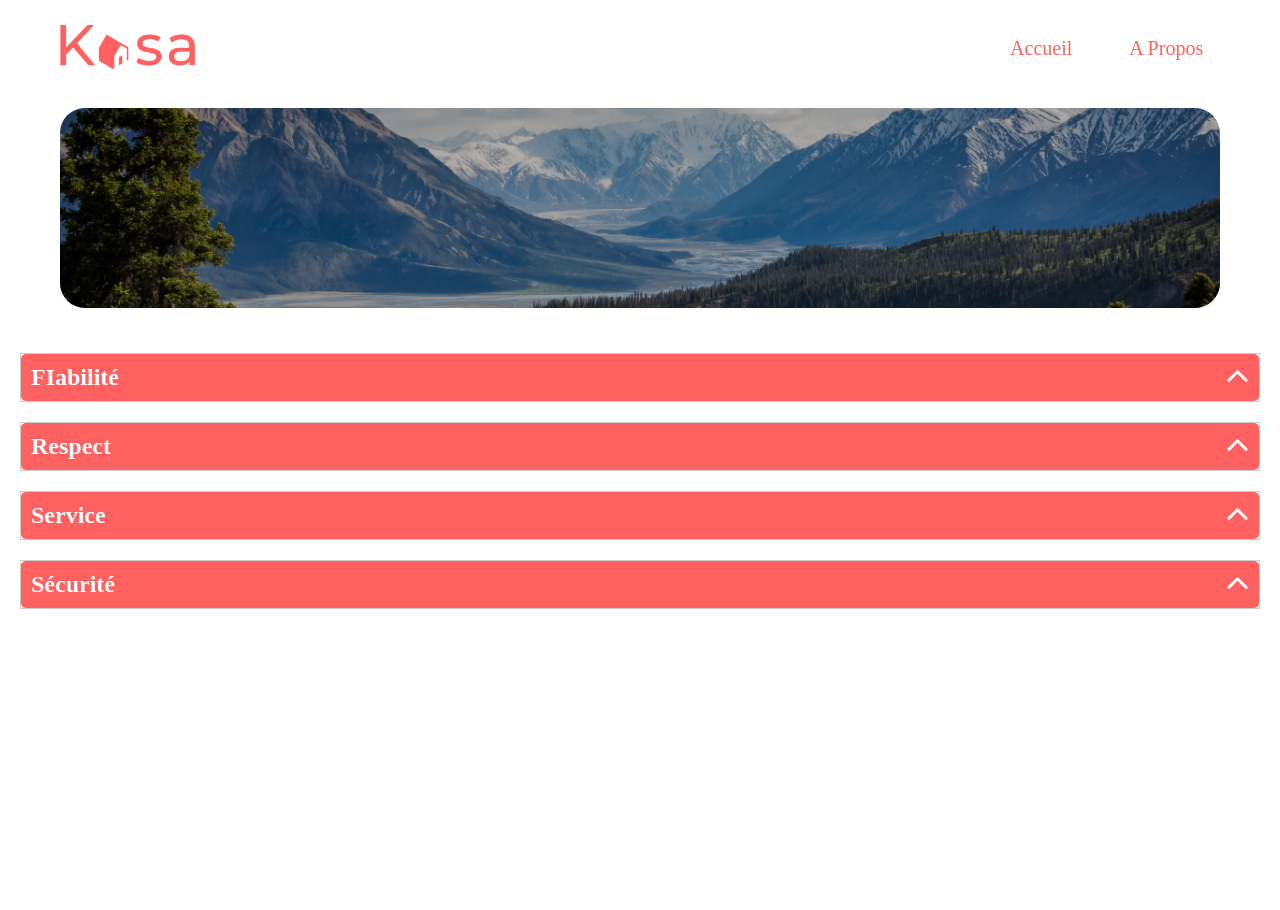
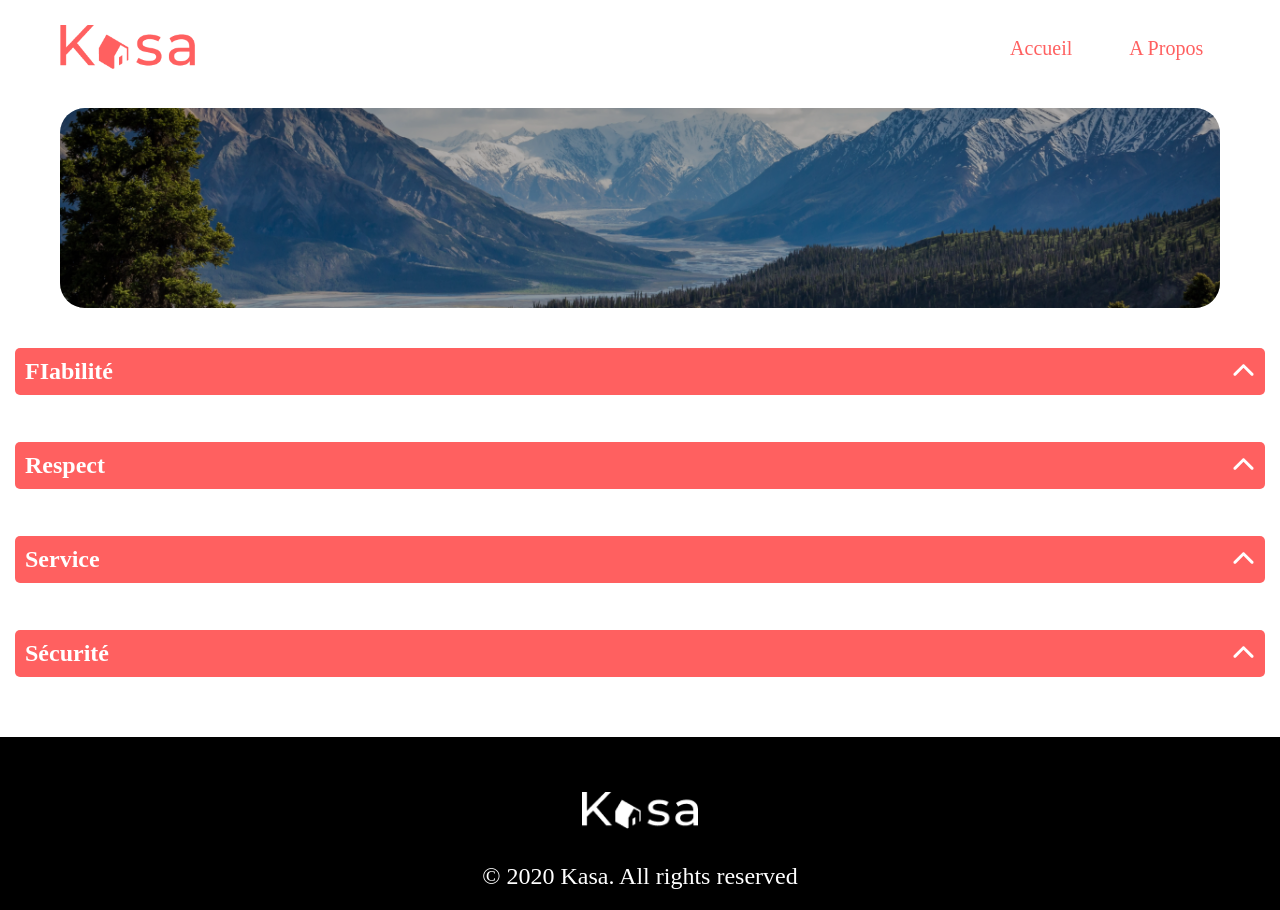
Before and after one commit to Mishou23/OpenClassroomProject8, a React (Vite) app: page /about in a window 1280 px wide. Before the commit the page ends 800 px from the top, so only its background shows below. Built offline with nearby package versions, Linux system fonts and the light colour scheme; a web font is replaced by a local one.

Commit message:
About Page Dropdown list animation added & Footer component added

```diff
--- a/src/Pages/About/index.jsx
+++ b/src/Pages/About/index.jsx
@@ -1,11 +1,13 @@
 import './index.css'
 import Banner from '../../components/About/banner'
 import Collapse from '../../components/About/collapse'
+import Footer from '../../components/Cards/footer'
 export default function About() {
     return (
   <>
   <Banner />
   <Collapse />
+  <Footer/>
   </>
     )
   }
--- a/src/Pages/Home/index.jsx
+++ b/src/Pages/Home/index.jsx
@@ -1,5 +1,6 @@
 import Header from '../../components/Header/index';
 import Cards from '../../components/Cards/index';
+import Footer from '../../components/Cards/footer'
 import './index.css';
 
 export default function Home() {
@@ -7,6 +8,7 @@ export default function Home() {
     <>
       <Header showHeaderText={true} />
       <Cards />
+      <Footer/>
     </>
   );
 }
--- a/src/components/About/style.css
+++ b/src/components/About/style.css
@@ -1,9 +1,11 @@
 @import url('https://fonts.cdnfonts.com/css/montserrat');
-*{
+
+* {
   box-sizing: border-box;
   margin: 0;
   padding: 0;
 }
+
 .dropdown .title {
   padding: 10px;
   background-color: rgba(255, 96, 96, 1);
@@ -12,33 +14,56 @@
   justify-content: space-between;
   align-items: center;
 }
-.dropdown{
-    margin: 20px;
+
+.dropdown {
+  margin: 15px;
 }
-.dropdown h1{
+
+.dropdown h1 {
   font-size: 24px;
   color: white;
 }
-.title .chevron{
+
+.title .chevron {
   font-size: 23px;
   display: flex;
+  transition: transform 3s ease; /* Smoother transition for chevron */
 }
-.dropdown .list{
-    padding: 16px;;
+
+.dropdown .list {
+  padding: 16px;
   background-color: rgba(246, 246, 246, 1);
   border-bottom-left-radius: 5px;
   border-bottom-right-radius: 5px;
+  opacity: 0; /* Hidden by default */
+  max-height: 0; /* Hidden by default */
+  overflow: hidden; /* Hide overflowing content */
+  transform: translateY(0); /* Initial position */
+  transition: max-height 0.5s ease, transform 0.5s ease; /* Transition properties */
 }
- .details p{
+
+.open .list {
+  opacity: 1; /* Show when open */
+  max-height: 500px; /* Adjust to a suitable value, should be greater than the content height */
+  transform: translateY(0); /* End position at translateY(0) for open state */
+  transition: max-height 0.5s ease, transform 0.5s ease; /* Transition properties for open state */
+  overflow: hidden;
+  animation: scrollUpDown 3s ease; /* Apply keyframe animation */
+}
+
+@keyframes scrollUpDown {
+  0% {
+    transform: translateY(0px); /* Start position for keyframe animation */
+  }
+  100% {
+    transform: translateY(0px); /* End position for keyframe animation */
+  }
+}
+
+.details p {
   color: rgba(255, 96, 96, 1);
   font-size: 18px;
   font-weight: 400;
-
-}
-
-  .dropdown {
-    border: 1px solid #ccc;
-    margin-bottom: 10px;
 }
 
 .title {
@@ -56,19 +81,9 @@
 }
 
 .chevron {
-    transition: transform 0.3s ease-in-out;
+  transform: rotate(0deg); /* Initial state */
 }
 
 .open .chevron {
-    transform: rotate(180deg);
+  transform: rotate(180deg); /* Rotate when open */
 }
-
-  .list {
-    display: none;
-    padding: 10px;
-    background-color: #f5f5f5;
-  }
-
-  .open .list {
-    display: block;
-  }
--- /dev/null
+++ b/src/components/Cards/footer.jsx
@@ -0,0 +1,18 @@
+import logoWhite from '../../../images/LOGO_white.png';
+
+
+import './index.css'
+export default function Footer() {
+    return (
+<div className="footer">
+<div className="content">
+  <div className="logo-white">
+    <img src={logoWhite} alt="Logo" />
+  </div>
+  <div className="copyright">
+    <p>&copy; 2020 Kasa. All rights reserved</p>
+  </div>
+</div>
+</div>
+)
+}
--- a/src/components/Cards/index.jsx
+++ b/src/components/Cards/index.jsx
@@ -1,7 +1,6 @@
 import { Link } from 'react-router-dom'; // Import Link from React Router
 import './index.css';
 import Data from '../../logements';
-import logoWhite from '../../../images/LOGO_white.png';
 
 export default function Cards() {
   return (
@@ -18,16 +17,6 @@ export default function Cards() {
           ))}
         </div>
       </div>
-      <div className="footer">
-        <div className="content">
-          <div className="logo-white">
-            <img src={logoWhite} alt="Logo" />
-          </div>
-          <div className="copyright">
-            <p>&copy; 2020 Kasa. All rights reserved</p>
-          </div>
-        </div>
-      </div>
     </div>
   );
 }
```
Lines whose indentation alone changed are shown as unchanged.
